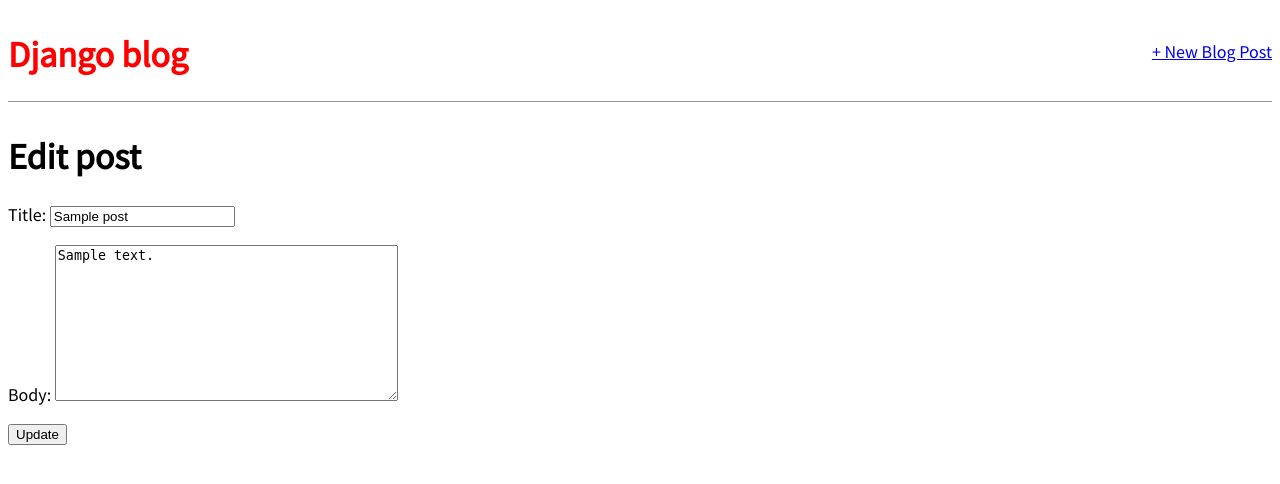
After one commit to cis218/cis218-inclass-3-dbarneskvcc, a Django app: page /post/1/edit/ in a window 1280 px wide. The commit adds this page. Shown: the top 484 px of the page. Run offline with Django 4.2, Linux system fonts and the light colour scheme; tables that the repository leaves empty hold one stand-in row (values such as "Sample post").

Commit message:
Add create and edit pages for posts.

```diff
--- a/blog/urls.py
+++ b/blog/urls.py
@@ -1,7 +1,22 @@
 from django.urls import path
-from .views import BlogListView, BlogDetailView
+from .views import (
+    BlogListView,
+    BlogDetailView,
+    BlogCreateView,
+    BlogUpdateView,
+)
 
 urlpatterns = [
+    path(
+        "post/new/",
+        BlogCreateView.as_view(),
+        name="post_new",
+    ),
+    path(
+        "post/<int:pk>/edit/",
+        BlogUpdateView.as_view(),
+        name="post_edit",
+    ),
     path(
         "post/<int:pk>/",
         BlogDetailView.as_view(),
--- a/blog/views.py
+++ b/blog/views.py
@@ -1,4 +1,5 @@
 from django.views.generic import ListView, DetailView
+from django.views.generic.edit import CreateView, UpdateView
 
 from .models import Post
 
@@ -15,3 +16,22 @@ class BlogDetailView(DetailView):
 
     model = Post
     template_name = "post_detail.html"
+
+
+class BlogCreateView(CreateView):
+    """Blog Create View"""
+
+    model = Post
+    template_name = "post_new.html"
+    fields = ["title", "author", "body"]
+    # Can set this if you wanted one form to redirect
+    # somewhere other than the get_absolute_url method
+    # success_url = "/"
+
+
+class BlogUpdateView(UpdateView):
+    """Blog Update View"""
+
+    model = Post
+    template_name = "post_edit.html"
+    fields = ["title", "body"]
--- a/templates/base.html
+++ b/templates/base.html
@@ -13,10 +13,15 @@
     <link rel="stylesheet" href="{% static 'css/base.css' %}">
   </head>
   <body>
-    <header>
-      <h1><a href="{% url 'home' %}">Django blog</a></h1>
-    </header>
     <div>
+      <header>
+        <div class="nav-left">
+          <h1><a href="{% url 'home' %}">Django blog</a></h1>
+        </div>
+        <div class="nav-right">
+          <a href="{% url 'post_new' %}">+ New Blog Post</a>
+        </div>
+      </header>
       {% block content %}
       {% endblock content %}
     </div>
--- a/templates/post_detail.html
+++ b/templates/post_detail.html
@@ -10,6 +10,8 @@
       Written By: {{ post.author }}
     </p>
   </div>
+
+  <a href="{% url 'post_edit' post.pk %}">+ Edit Blog Post</a>
 
   <h1>See other posts from this Author</h1>
   {% for post in post.author.posts.all %}
--- /dev/null
+++ b/templates/post_edit.html
@@ -0,0 +1,10 @@
+{% extends 'base.html' %}
+
+{% block content %}
+<h1>Edit post</h1>
+<form action="" method="post">
+  {% csrf_token %}
+  {{ form.as_p }}
+  <input type="submit" value="Update">
+</form>
+{% endblock content %}
```
Also changed, not shown: templates/post_new.html (added, +10 -0 lines).
